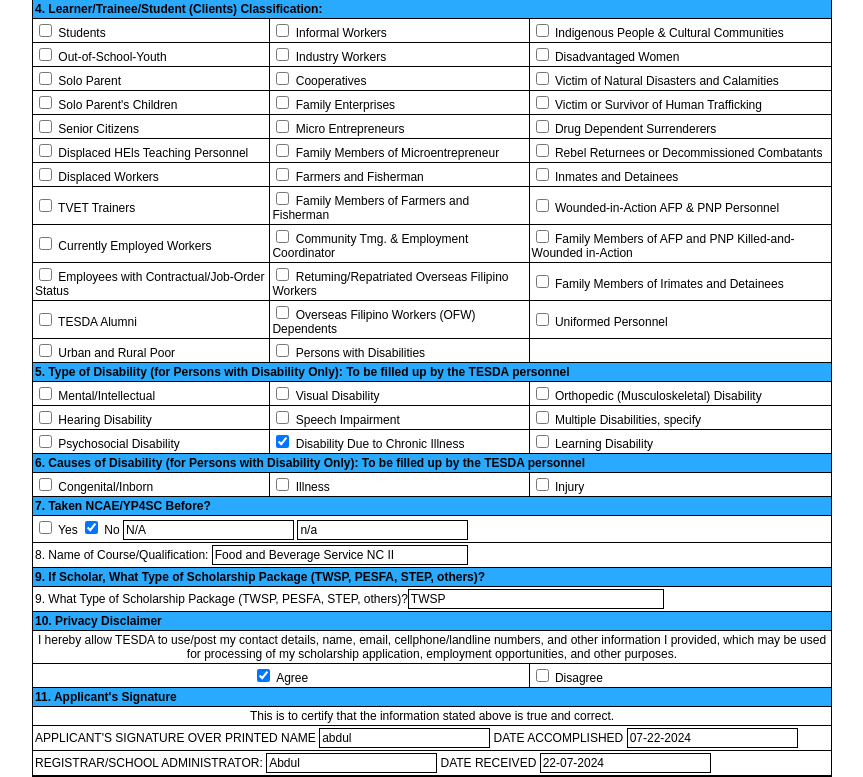
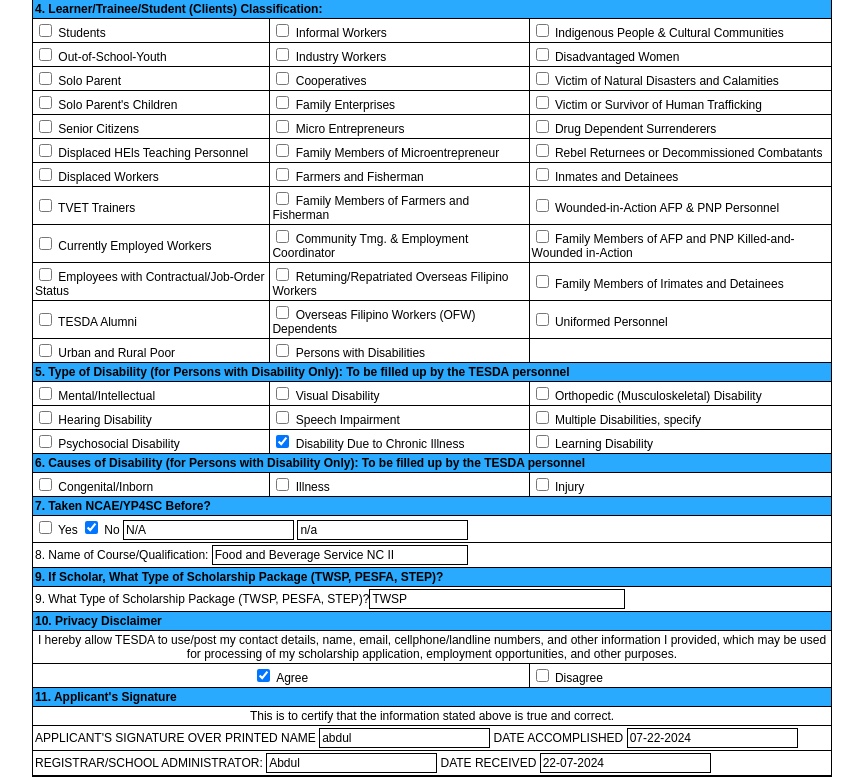
Before and after one commit to AbdulPaito/SEPTEMBER-8-SYSTEM, a PHP site: page /print1.php?id=1 in a window 1280 px wide. Shown: the part 930-1707 px from the top of the page, without its empty margins (208-1071 px from the left). Run offline with PHP 8.4, Linux system fonts and the light colour scheme; data comes from the database, SQL or seed files in the repository.

Commit message:
Add files via upload

```diff
--- a/print1.php
+++ b/print1.php
@@ -701,10 +701,10 @@
       <td colspan="3" class="quali">8. Name of Course/Qualification: <input type="text" id="course-qualification" readonly value="<?php echo htmlspecialchars($data['qualification']); ?>"></td>
     </tr>
     <tr>
-      <th colspan="3">9. If Scholar, What Type of Scholarship Package (TWSP, PESFA, STEP, others)?</th>
+      <th colspan="3">9. If Scholar, What Type of Scholarship Package (TWSP, PESFA, STEP)?</th>
     </tr>
     <tr>
-      <td colspan="3" class="quali">9. What Type of Scholarship Package (TWSP, PESFA, STEP, others)?<input type="text" id="scholarship-package" readonly value="<?php echo htmlspecialchars($data['scholarship']); ?>"></td>
+      <td colspan="3" class="quali">9. What Type of Scholarship Package (TWSP, PESFA, STEP)?<input type="text" id="scholarship-package" readonly value="<?php echo htmlspecialchars($data['scholarship']); ?>"></td>
     </tr>
     <tr>
       <th colspan="3">10. Privacy Disclaimer</th>
```
